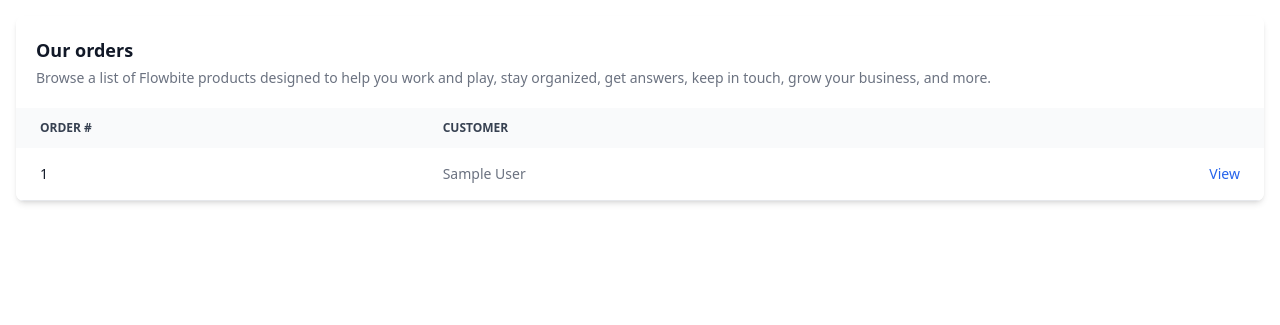
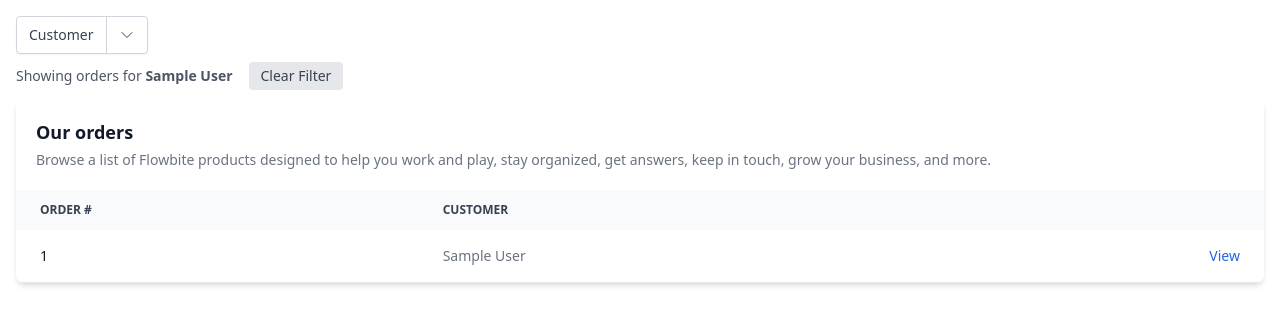
Before and after one commit to bennyboy15/consignment_parts, a Flask app: page /orders?customer_id=1 in a window 1280 px wide. Shown: the part 64-389 px from the top of the page. Run offline with Flask 3, Linux system fonts and the light colour scheme; a user stored in the database is signed in; tables that the repository leaves empty hold one stand-in row (values such as "Sample post"); some libraries are stand-ins or nearby versions.

Commit message:
Filter orders by customer

```diff
--- a/application/templates/base.html
+++ b/application/templates/base.html
@@ -111,6 +111,7 @@
         {% block main %}{% endblock %}
     </main>
     <script>
+
         const profileBtn = document.getElementById("user-menu-button");
         const profileMenu = document.getElementById("profile-options");
         profileBtn.addEventListener("click", () => {
--- a/application/templates/orders.html
+++ b/application/templates/orders.html
@@ -1,6 +1,48 @@
 {% extends 'base.html' %}
 
 {% block main %}
+<!---------------------- FILTER ----------------------------------------->
+<div class="relative inline-block mb-2">
+    <!-- Trigger Button -->
+    <div class="inline-flex divide-x divide-gray-300 overflow-hidden rounded border border-gray-300 bg-white shadow-sm">
+        <button type="button" class="px-3 py-2 text-sm font-medium text-gray-700 hover:bg-gray-50">
+            Customer
+        </button>
+        <button id="toggle-customer" type="button" class="px-3 py-2 text-sm font-medium text-gray-700 hover:bg-gray-50"
+            aria-label="Menu">
+            <svg xmlns="http://www.w3.org/2000/svg" fill="none" viewBox="0 0 24 24" stroke-width="1.5"
+                stroke="currentColor" class="w-4 h-4">
+                <path stroke-linecap="round" stroke-linejoin="round" d="m19.5 8.25-7.5 7.5-7.5-7.5" />
+            </svg>
+        </button>
+    </div>
+
+    <!-- Dropdown Menu -->
+    <div id="customer-dropdown"
+        class="absolute top-full left-0 mt-1 z-50 w-56 hidden rounded border border-gray-300 bg-white shadow-lg">
+        {% for customer in customers %}
+        <a href="{{ url_for('orders', customer_id=customer.id) }}" class="block px-4 py-2 text-sm text-gray-700 hover:bg-gray-100">
+            {{ customer.name }}
+        </a>
+        {% endfor %}
+    </div>
+
+    {% if request.args.get("customer_id") %}
+    <div class="mt-2 flex items-center gap-4">
+        <p class="text-sm text-gray-600">
+        Showing orders for <strong> {{ selected_customer.name }}
+        </strong>
+        </p>
+        <a href="{{ url_for('orders') }}"
+        class="inline-flex items-center rounded bg-gray-200 px-3 py-1 text-sm font-medium text-gray-700 hover:bg-gray-300">
+        Clear Filter
+        </a>
+    </div>
+    {% endif %}
+
+</div>
+
+<!---------------------- ORDER TABLE ----------------------------------------->
 <div class="relative overflow-x-auto shadow-md sm:rounded-lg">
     <table class="w-full text-sm text-left rtl:text-right text-gray-500 dark:text-gray-400">
         <caption
@@ -33,13 +75,19 @@
                     {{ order.customer.name }}
                 </td>
                 <td class="px-6 py-4 text-right">
-                            <a href="{{ url_for('order_details', id=order.id) }}" class="font-medium text-blue-600 dark:text-blue-500 hover:underline">View</a>
+                    <a href="{{ url_for('order_details', id=order.id) }}"
+                        class="font-medium text-blue-600 dark:text-blue-500 hover:underline">View</a>
                 </td>
             </tr>
             {% endfor %}
         </tbody>
     </table>
 </div>
+<script>
+    document.getElementById("toggle-customer").addEventListener("click", () => {
+        document.getElementById("customer-dropdown").classList.toggle('hidden');
+    });
+</script>
 {% endblock %}
 
 {% block dashClass %}
--- a/routes.py
+++ b/routes.py
@@ -64,8 +64,18 @@ def register_routes(app, db):
     @app.route("/orders")
     @login_required
     def orders():
-        orders = Order.query.all()
-        return render_template("orders.html", orders=orders)
+        customer_id = request.args.get("customer_id", type=int)
+
+        if customer_id:
+            orders = Order.query.filter_by(customer_id=customer_id).all()
+            selected_customer = Customer.query.filter_by(id=customer_id).first()
+        else:
+            selected_customer = None
+            orders = Order.query.all()
+
+        customers = Customer.query.all()
+        return render_template("orders.html", orders=orders, customers=customers, selected_customer=selected_customer)
+
 
     @app.route("/orders/<int:id>")
     @login_required
```
Lines whose indentation alone changed are shown as unchanged.
